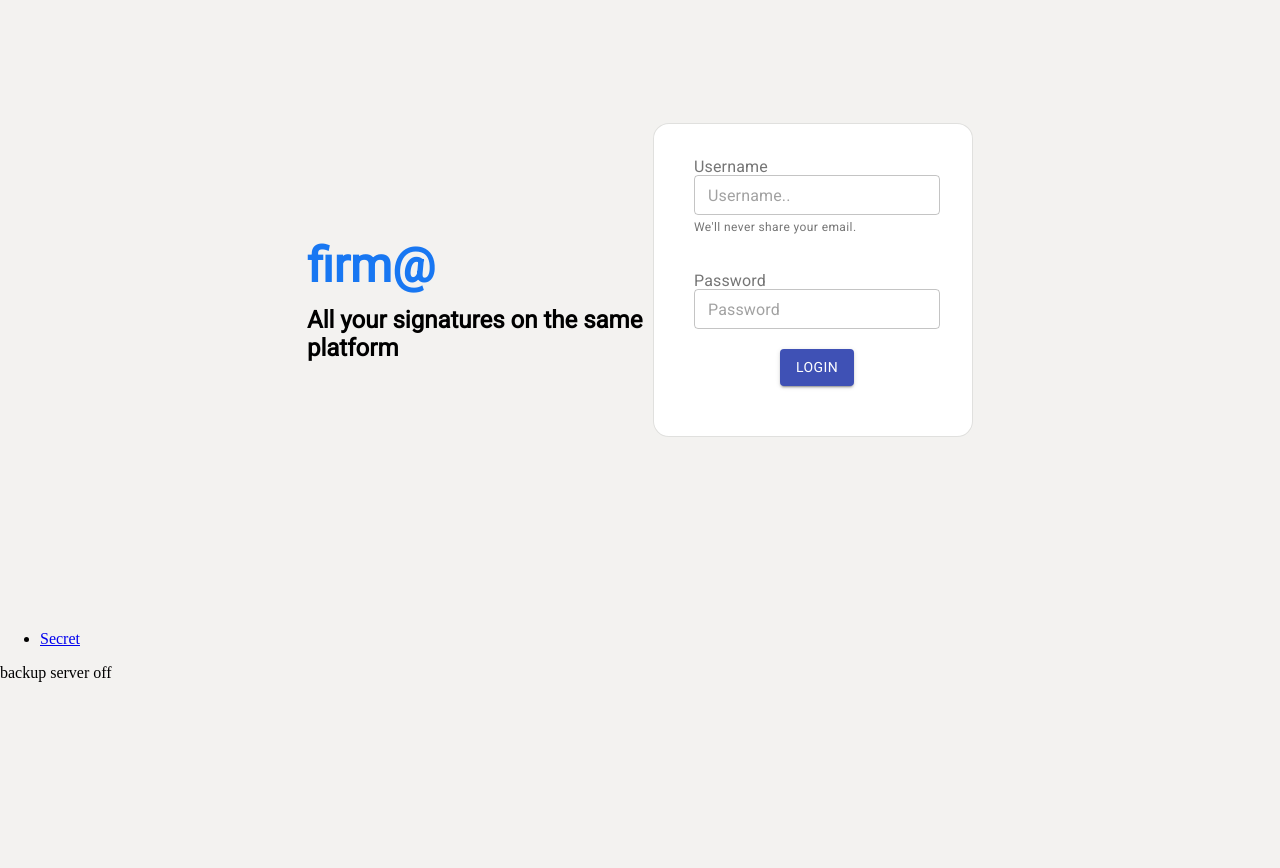
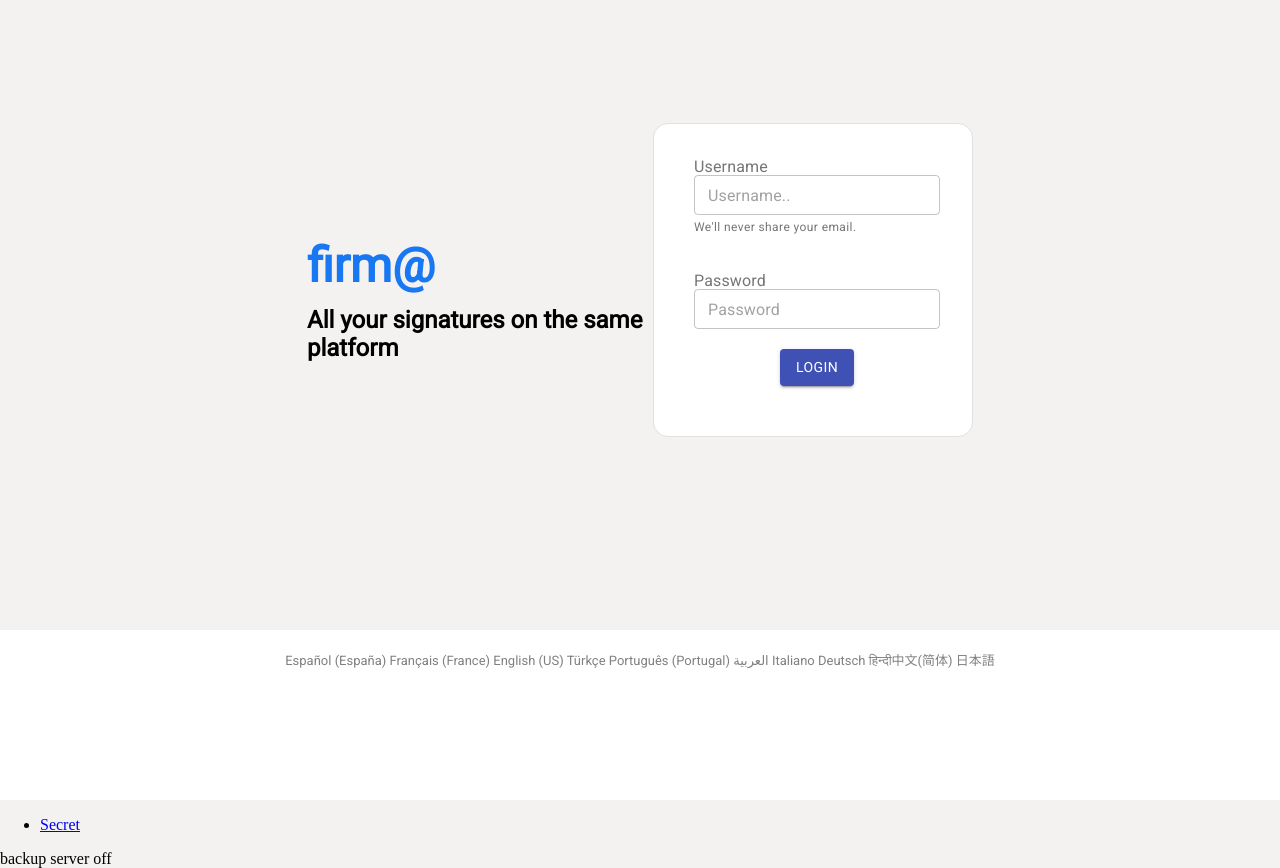
Before and after one commit to dparrasm/to-do-signature, a React (Create React App) app: page / in a window 1280 px wide. Before the commit the page ends 800 px from the top, so only its background shows below. Built offline with nearby package versions, Linux system fonts and the light colour scheme; no server answers.

Commit message:
CSS updated

```diff
--- a/public/index.html
+++ b/public/index.html
@@ -1,5 +1,5 @@
 <!DOCTYPE html>
-<html lang="en">
+<html lang="en" style="height: 100%; margin: 0 !important; background-color: #F3F2F0; ">
   <head>
     <meta charset="utf-8" />
     <link rel="icon" href="%PUBLIC_URL%/favicon.ico" />
@@ -26,9 +26,9 @@
     -->
     <title>React App</title>
   </head>
-  <body style="margin: 0 !important; background-color: #F3F2F0;">
+  <body style="height: 100%; width: 100%; margin: 0 !important;">
     <noscript>You need to enable JavaScript to run this app.</noscript>
-    <div id="root"></div>
+    <div id="root" style="height: 100%; width: 100%; margin: 0 !important;"></div>
     <!--
       This HTML file is a template.
       If you open it directly in the browser, you will see an empty page.
--- a/src/App.tsx
+++ b/src/App.tsx
@@ -6,7 +6,7 @@ import Header from "./Components/Header/Header";
 import User from "./Components/User/User";
 import Contacts from "./Components/Page/Contacts";
 import CreateSignature from "./Components/Page/CreateSignature";
-import ReceivedSignature from "./Components/Page/ReceivedSignature";
+import ReceivedSignature from "./Components/Page/ReceivedSignature/ReceivedSignature";
 import Login from "./Components/Page/Login";
 
 export interface AppProps {
@@ -41,8 +41,7 @@ const styles = withStyles({
     display: 'flex'
   },
   webPage: {
-    width: "15%",
-    background: 'red'
+    width: "50%"
   }
 });
 
@@ -75,7 +74,7 @@ class App extends Component<AppProps, state> {
       case "/send":
         return <h1>send</h1>;
       case "/received":
-        return <h1>received</h1>;
+        return <ReceivedSignature />;
       case "/contacts":
         return <h1>contacts</h1>;
     }
@@ -115,7 +114,7 @@ class App extends Component<AppProps, state> {
                 <div className={classes.user}>
                   <User />
                 </div>
-                <div className="webPage">
+                <div className={classes.webPage}>
                   {this.renderSwitch(this.state.form)}
                   </div>
                 </div>
--- a/src/Components/DynamicForm.tsx
+++ b/src/Components/DynamicForm.tsx
@@ -28,7 +28,7 @@ const styles = {
     borderStyle: 'solid',
     borderColor: '#e0e0de',
     borderWidth: '1px',
-    borderRadius: '5%'
+    borderRadius: '15px'
   },
   field: {
     marginTop: "35px"
--- a/src/Components/Header/Header.tsx
+++ b/src/Components/Header/Header.tsx
@@ -55,12 +55,14 @@ const styles = withStyles((theme) => ({
     display: 'flex',
     flexDirection: 'row',
     color: "grey",
-    height: "55px",
-    minHeight: "55px",
-    backgroundColor: "white"
+    height: "60px",
+    minHeight: "60px",
+    backgroundColor: "white",
+    boxShadow: "none" as "none",
+    border: "1px solid #e0e0de"
   },
   toolBar: {
-    marginTop: "-9px"
+    marginTop: "-9px",
   },
   iconBar: {
     width: "40%",
--- a/src/Components/Page/CreateSignature.tsx
+++ b/src/Components/Page/CreateSignature.tsx
@@ -2,8 +2,8 @@ import React, { Component } from "react";
 import DynamicForm, { formFields } from "../DynamicForm";
 
 const createSignature: formFields[] = [
-  { id: "123asd", label: "Hello world", type: "text", placeholder: "Compadre" },
-  { id: "123asf", label: "Hello sun", type: "text", placeholder: "bro" }
+  { id: "123asd", label: "Title", type: "text", placeholder: "" },
+  { id: "123asf", label: "To", type: "text", placeholder: "" }
 ];
 
 interface CreateSignatureProps {
--- a/src/Components/Page/Login.tsx
+++ b/src/Components/Page/Login.tsx
@@ -2,6 +2,7 @@ import withStyles from "@material-ui/core/styles/withStyles";
 import React, { Component } from "react";
 import DynamicForm, { formFields } from "../DynamicForm";
 import Logo from "../../loginSignature.jpeg";
+import { Height } from "@material-ui/icons";
 
 const loginForm: formFields[] = [
   {
@@ -20,13 +21,19 @@ interface LoginProps {
 }
 
 const styles = {
+  schema: {
+    display: "flex",
+    height: "100%",
+    flexDirection: "column" as "column"
+  },
   container: {
     display: "flex",
     justifyContent: "center",
     alignItems: "center",
     marginTop: "150px",
     marginBottom: "250px",
-    fontFamily: "Robotica"
+    fontFamily: "Robotica",
+    height: "120%"
   },
   cockpit: {
     width: "20%",
@@ -50,6 +57,19 @@ const styles = {
     fontStyle: "normal",
     color: "#1877f2",
     fontFamily: "Roboto"
+  },
+  footer: {
+    backgroundColor: "white",
+    height: "100%",
+    width: "100%",
+    textAlign: "center" as "center",
+    color: "grey",
+    fontFamily: "Roboto",
+    fontSize: "13px"
+  },
+  footerInfo: {
+    marginTop: "20px"
+
   }
 };
 
@@ -76,7 +96,7 @@ class Login extends Component<LoginProps, any> {
   render() {
     const { classes } = this.props;
     return (
-      <div>
+      <div className={classes.schema}>
         <div className={classes.container}>
           <div className={classes.cockpit}>
             <h1 className={classes.title}>firm@</h1>
@@ -90,6 +110,11 @@ class Login extends Component<LoginProps, any> {
           />
           </div>
         </div>
+        <div className={classes.footer}>
+          <div className={classes.footerInfo}>
+          Español (España)  Français (France)  English (US)  Türkçe  Português (Portugal)  العربية  Italiano  Deutsch  हिन्दी中文(简体)  日本語
+          </div>
+        </div>
       </div>
     );
   }
--- /dev/null
+++ b/src/Components/Page/ReceivedSignature/ReceivedSignature.tsx
@@ -0,0 +1,44 @@
+import { withStyles } from "@material-ui/core";
+import React, { Component } from "react";
+
+const styles = withStyles({
+  container: {
+    height: "100%",
+    width: "100%"
+  },
+  pedingSignatures: {
+    borderRadius: "15px",
+    backgroundColor: "white"
+  },
+  signedDocuments: {
+    borderRadius: "15px",
+    backgroundColor: "white"
+  }
+});
+
+interface ReceivedSignatureProps {
+  classes?: any;
+}
+
+class ReceivedSignature extends Component<ReceivedSignatureProps, any> {
+  constructor(props: ReceivedSignatureProps) {
+    super(props);
+  }
+  render() {
+    const { classes } = this.props;
+    return (
+      <div className = "">
+        <h2>Pending signatures</h2>
+        <div className={classes.pedingSignatures}>
+
+        </div>
+        <h2>Signed documents</h2>
+        <div className={classes.signedDocuments}>
+
+        </div>
+      </div>
+    );
+  }
+}
+
+export default styles(ReceivedSignature);
--- a/src/Components/User/User.tsx
+++ b/src/Components/User/User.tsx
@@ -19,8 +19,8 @@ const styles = {
     height: '60px',
     borderStyle: 'solid',
     borderColor: '#e0e0de',
-    borderTopLeftRadius: '5%',
-    borderTopRightRadius: '5%',
+    borderTopLeftRadius: '15px',
+    borderTopRightRadius: '15px',
     borderBottomStyle: 'none' as 'none',
     borderWidth: '1px'
   },
@@ -44,8 +44,8 @@ const styles = {
     borderWidth: '1px',
     width: '100%',
     backgroundColor: '#fff',
-    borderBottomRightRadius: '5%',
-    borderBottomLeftRadius: '5%',
+    borderBottomRightRadius: '15px',
+    borderBottomLeftRadius: '15px',
     marginTop: '-30px',
     paddingTop: '40px',
     textAlign: 'center' as 'center'
```
Also changed, not shown: src/Components/Page/ReceivedSignature.tsx (deleted, +0 -27 lines).
